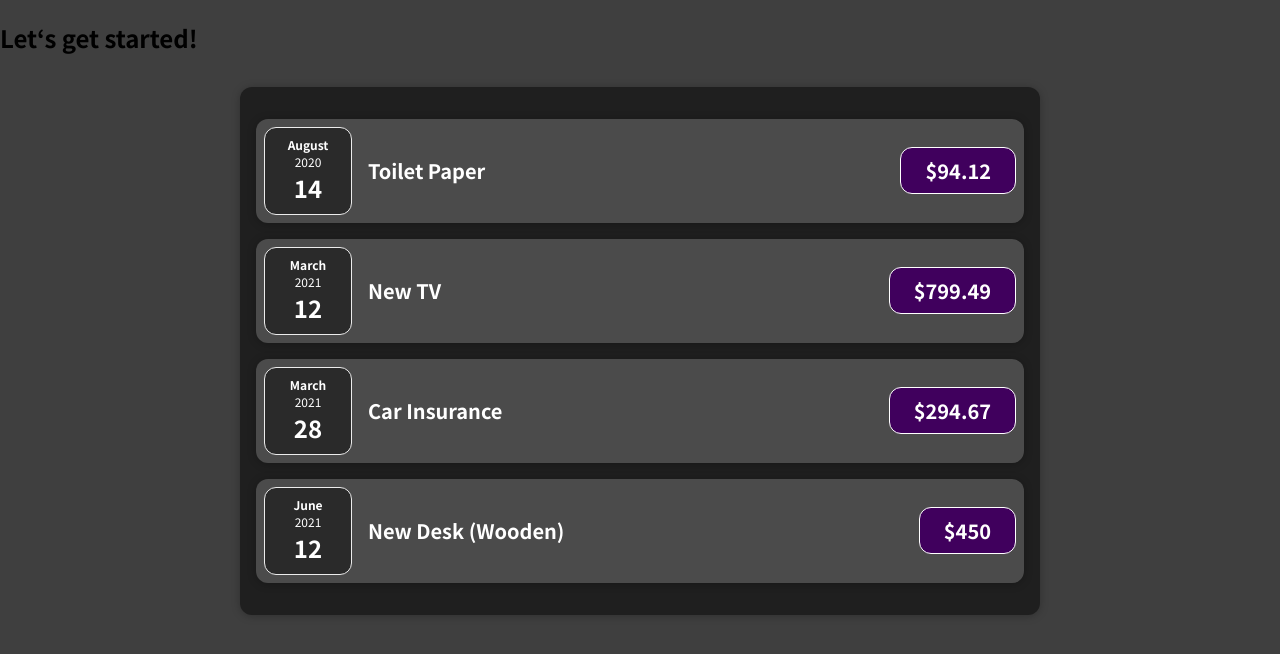
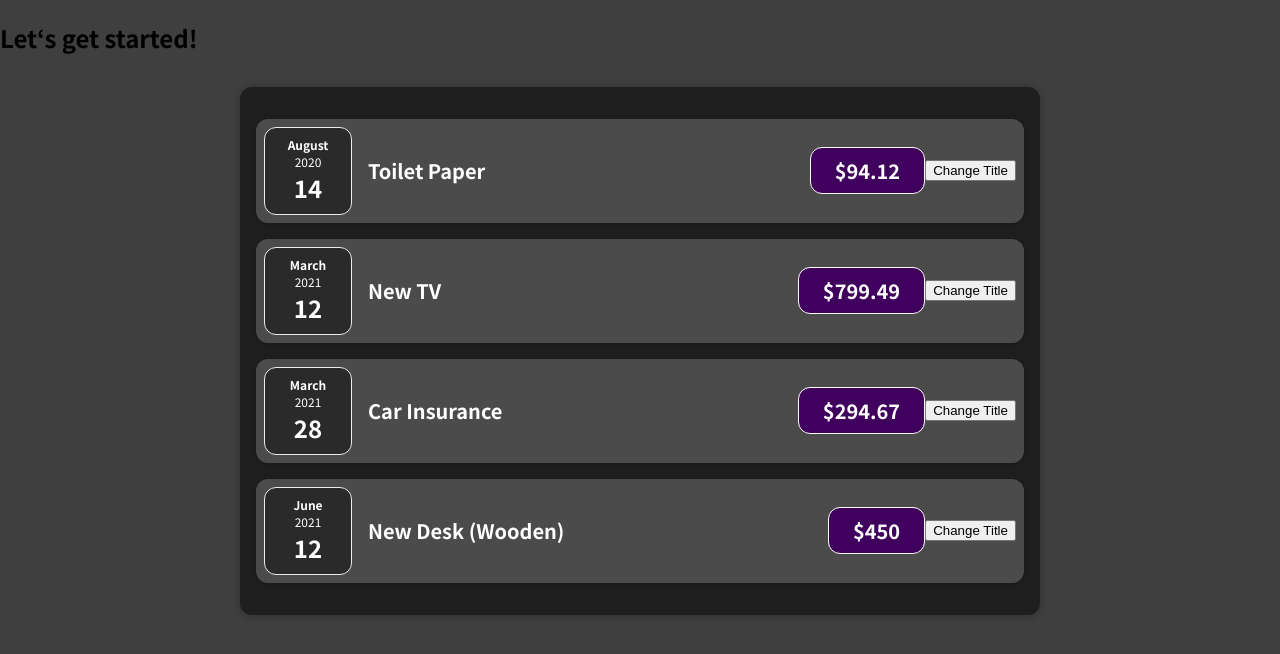
Before and after one commit to zjian107-su/Call-Me-React-Shifu, a React (Create React App) app: page / in a window 1280 px wide. Shown: the top 654 px of the page. Built offline with nearby package versions, Linux system fonts and the light colour scheme.

Commit message:
✨Update: useState

```diff
--- a/src/App.js
+++ b/src/App.js
@@ -1,4 +1,4 @@
-import Expenses from "./components/Expenses";
+import Expenses from "./components/Expenses/Expenses";
 
 function App() {
   const expenses = [
--- a/src/components/ExpenseItem.js
+++ /dev/null
@@ -1,18 +0,0 @@
-/* eslint-disable react/prop-types */
-import ExpenseDate from "./ExpenseDate";
-import Card from "./Card";
-import "./ExpenseItem.css";
-
-function ExpenseItem(props) {
-  return (
-    <Card className="expense-item">
-      <ExpenseDate date={props.date} />
-      <div className="expense-item__description">
-        <h2>{props.title}</h2>
-        <div className="expense-item__price">${props.amount}</div>
-      </div>
-    </Card>
-  );
-}
-
-export default ExpenseItem;
--- /dev/null
+++ b/src/components/Expenses/ExpenseItem.js
@@ -0,0 +1,35 @@
+/* eslint-disable react/prop-types */
+import React, { useState } from "react";
+
+import ExpenseDate from "./ExpenseDate";
+import Card from "../UI/Card";
+import "./ExpenseItem.css";
+
+function ExpenseItem(props) {
+  // array destrurcturing
+  const [title, setTitle] = useState(props.title);
+
+  console.log(
+    "useState return items title and setTitle" + title + ", " + setTitle
+  );
+  console.log(title, setTitle);
+
+  const clickHandler = () => {
+    // allows the components restruct
+    setTitle("Updated");
+    console.log(title);
+  };
+
+  return (
+    <Card className="expense-item">
+      <ExpenseDate date={props.date} />
+      <div className="expense-item__description">
+        <h2>{title}</h2>
+        <div className="expense-item__price">${props.amount}</div>
+      </div>
+      <button onClick={clickHandler}>Change Title</button>
+    </Card>
+  );
+}
+
+export default ExpenseItem;
--- a/src/components/Expenses.js
+++ b/src/components/Expenses/Expenses.js
@@ -1,9 +1,10 @@
 import ExpenseItem from "./ExpenseItem";
+import Card from "../UI/Card";
 import "./Expenses.css";
 
 function Expenses(props) {
   return (
-    <div className="expenses">
+    <Card className="expenses">
       <ExpenseItem
         title={props.items[0].title}
         amount={props.items[0].amount}
@@ -24,7 +25,7 @@ function Expenses(props) {
         amount={props.items[3].amount}
         date={props.items[3].date}
       ></ExpenseItem>
-    </div>
+    </Card>
   );
 }
 
--- a/src/components/Card.js
+++ b/src/components/UI/Card.js
@@ -1,5 +1,6 @@
 import "./Card.css";
 
+// TODO: video 41: A closer look at jsx 0:24
 function Card(props) {
   const classes = "card " + props.className;
   return <div className={classes}>{props.children}</div>;
```
Also changed, not shown: src/components/Expenses/ExpenseDate.css (renamed from src/components/ExpenseDate.css), src/components/Expenses/ExpenseDate.js (renamed from src/components/ExpenseDate.js), src/components/Expenses/ExpenseItem.css (renamed from src/components/ExpenseItem.css), src/components/Expenses/Expenses.css (renamed from src/components/Expenses.css), src/components/UI/Card.css (renamed from src/components/Card.css).
